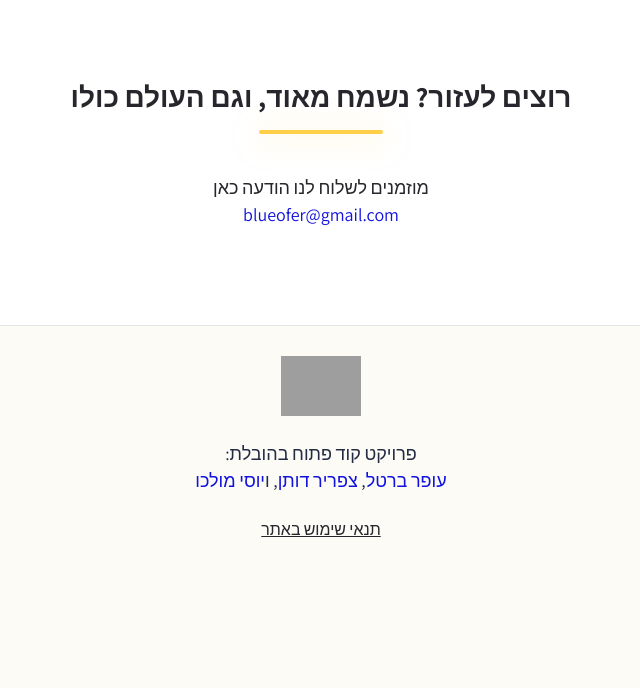
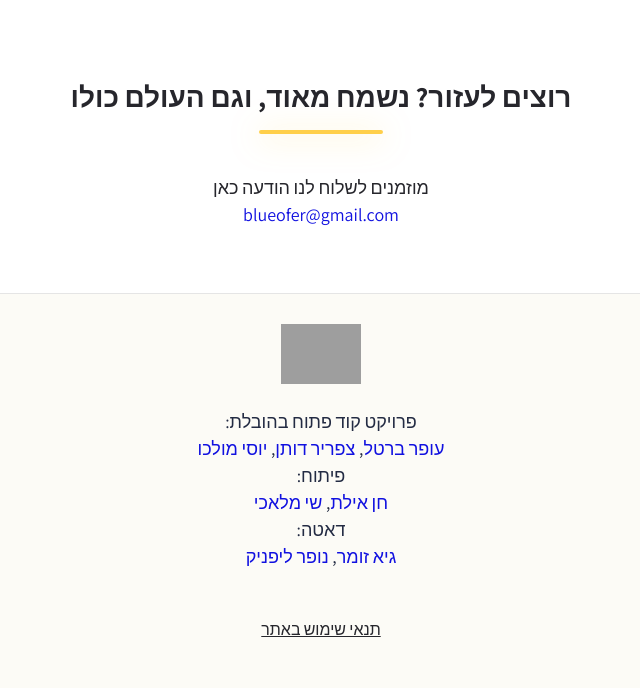
Before and after one commit to oferb/israelcoronamap, a PHP site: page /info in a window 1280 px wide. Shown: the part 2332-3020 px from the top of the page, without its empty margins (319-959 px from the left). Before the commit the page ends 2869 px from the top, so only its background shows below. Run offline with PHP 8.4, Linux system fonts and the light colour scheme; some libraries are stand-ins or nearby versions; grey boxes are pictures that could not be loaded.

Commit message:
Fix Current Location button Add footer and change layout Update developers info

```diff
--- a/public/css/info.css
+++ b/public/css/info.css
@@ -51,6 +51,10 @@ border-radius: 30px;
 border: 2px solid #26262C;
 opacity: 1;
 border-radius: 30px;
+}
+
+#help-us-section {
+    margin-bottom: 100px !important;
 }
 
 /*========== sections ==========*/
@@ -203,10 +207,8 @@ footer{
 
 .small-footer-text{
     font-size:16px;
-    display:inline-block;
     padding: 0px 10px;
     margin-bottom: 0;
-    border-right: 1px solid #d6d6d6;
     color: #232b43;
 
 }
--- a/public/info/index.html
+++ b/public/info/index.html
@@ -221,7 +221,7 @@
 
     <!--========== help section ==========-->
     <section class="help" id="help-anchor">
-        <div class="container">
+        <div class="container" id="help-us-section">
             <div class="row text-center">
                 <div class="col-12">
                     <h3 class="section-title">רוצים לעזור? נשמח מאוד, וגם העולם כולו</h3>
@@ -268,8 +268,19 @@
                         <a target="_blank" class="link" href="https://www.linkedin.com/in/ofer-bartal-58a50811/">עופר
                             ברטל</a>,
                         <a target="_blank" class="link" href="https://www.linkedin.com/in/zafrir-dotan/">צפריר דותן</a>,
-                        ו<a target="_blank" class="link" href="https://www.linkedin.com/in/yossi-molcho-08640498/">יוסי
-                            מולכו</a>
+                        <a target="_blank" class="link" href="https://www.linkedin.com/in/yossi-molcho-08640498/">יוסי מולכו</a>
+                    </p>
+                    <p class="small-footer-text">
+                        פיתוח:
+                        <br>
+                        <a target="_blank" class="link" href="https://www.linkedin.com/in/chen-eilat">חן אילת</a>,
+                        <a target="_blank" class="link" href="https://www.linkedin.com/in/smalchi/">שי מלאכי</a>
+                    </p>
+                    <p class="small-footer-text">
+                        דאטה:
+                        <br>
+                        <a target="_blank" class="link" href="https://www.facebook.com/zomerg">גיא זומר</a>,
+                        <a target="_blank" class="link" href="https://www.facebook.com/nofar.lipnick">נופר ליפניק</a>
                     </p>
                     <br>
                     <br>
```
Also changed, not shown: public/css/map.css (+7 -8 lines), public/css/styles.css (+8 -4 lines), public/index.html (+6 -6 lines), public/assets/images/map-icons/gps-blue.svg, public/assets/images/map-icons/gps.svg, public/assets/images/map-icons/loader.svg (deleted), public/js/app.js.
